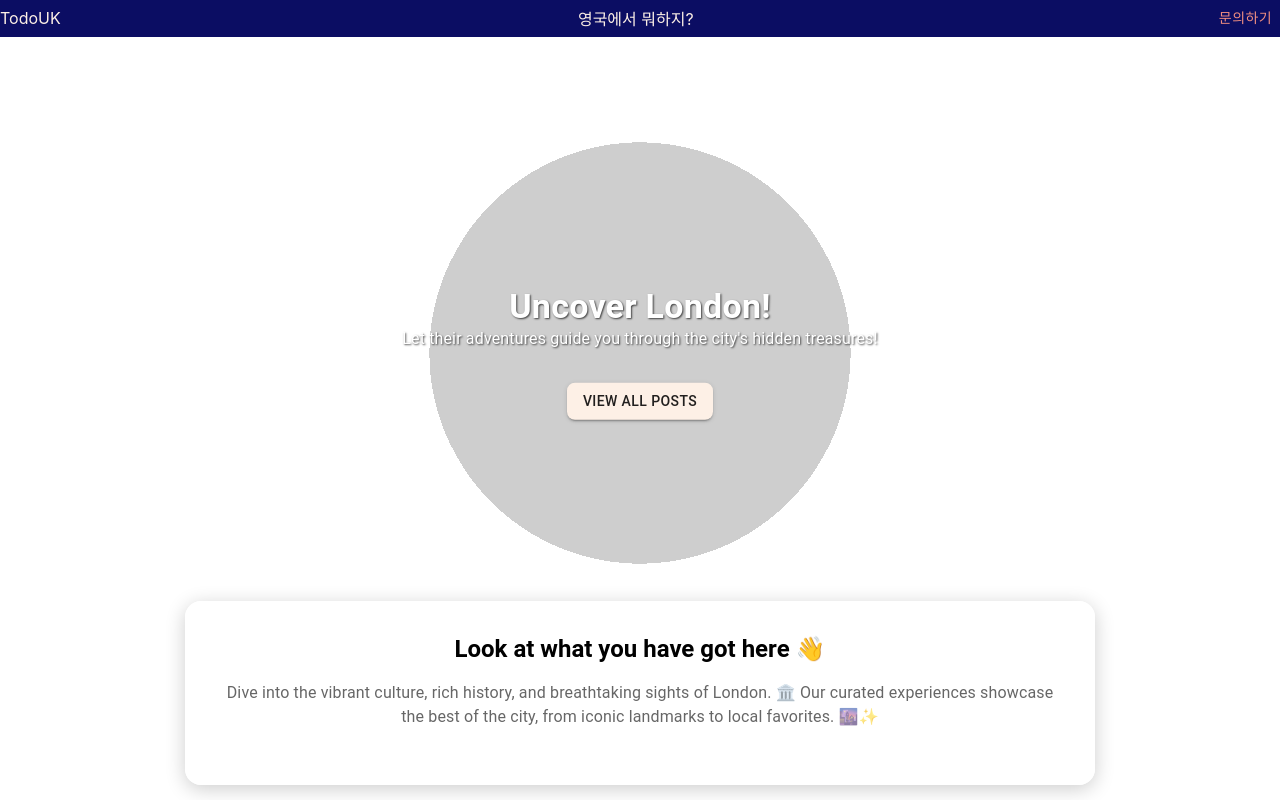
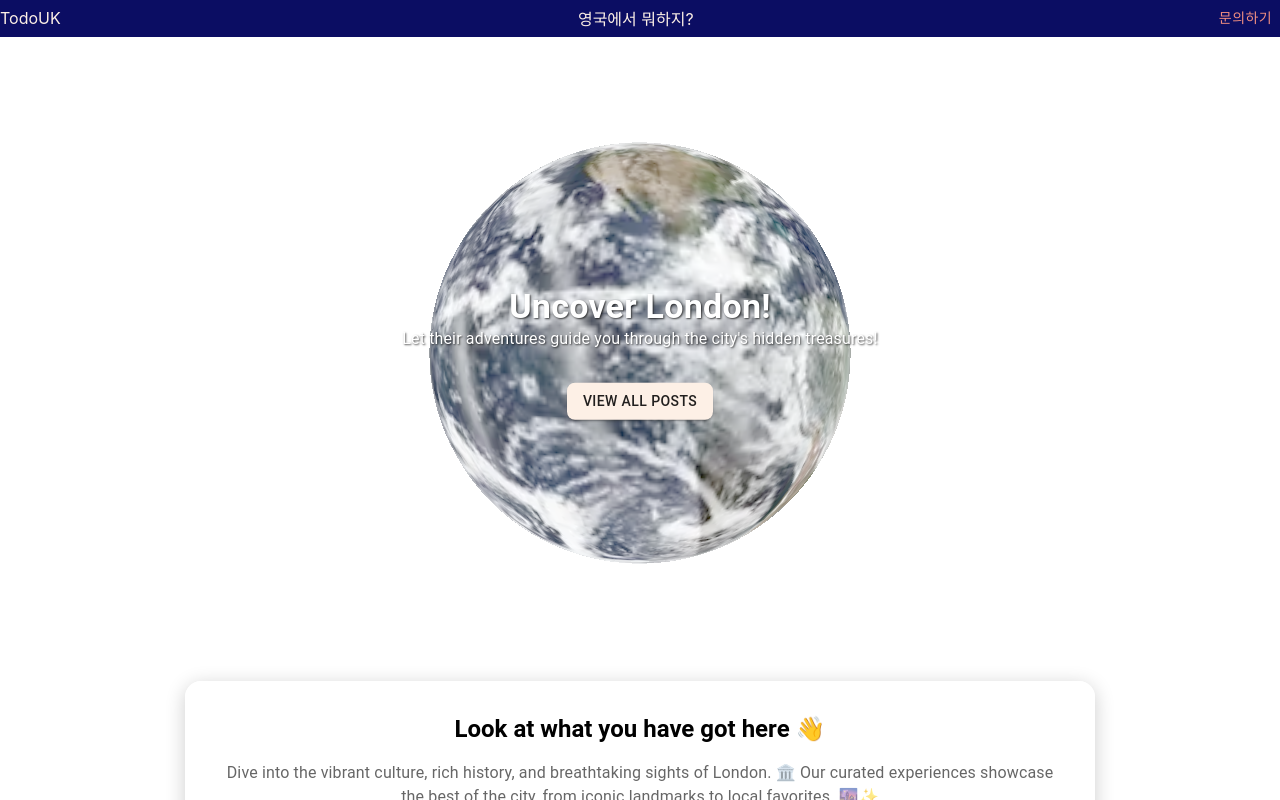
Before and after one commit to hchae0817/my-uk-app, a React (Create React App) app: page / in a window 1280 px wide. Shown: the top 800 px of the page. Built offline with nearby package versions, Linux system fonts and the light colour scheme.

Commit message:
using public image source

```diff
--- a/src/_components/_homepage/_body/Description.tsx
+++ b/src/_components/_homepage/_body/Description.tsx
@@ -15,7 +15,6 @@ const DescriptionComponent = () => {
         boxShadow: '0px 4px 20px rgba(0, 0, 0, 0.2)', // Soft shadow for depth
         p: 4, // Padding
         mx: { xs: 2, md: 4 }, // Horizontal margins for responsiveness
-        mt: -10, // Negative margin to overlap the globe
         zIndex: 1, // Ensure it's above other elements
         width: { xs: '90%', md: '70%' }, // Responsive width
       }}
--- a/src/_components/_homepage/_body/Globe.tsx
+++ b/src/_components/_homepage/_body/Globe.tsx
@@ -21,7 +21,7 @@ const Globe: React.FC = () => {
 
     // Globe geometry and material
     const geometry = new THREE.SphereGeometry(5, 64, 64);
-    const url = 'https://eyes.nasa.gov/assets/dynamic/earth/data/viirsToday/viirsToday_thumbnail.webp'
+    const url = `${process.env.PUBLIC_URL}/images/globe.webp`;
     const texture = new THREE.TextureLoader().load(url); // Your globe texture
     const material = new THREE.MeshBasicMaterial({ map: texture });
     const globe = new THREE.Mesh(geometry, material);
```
